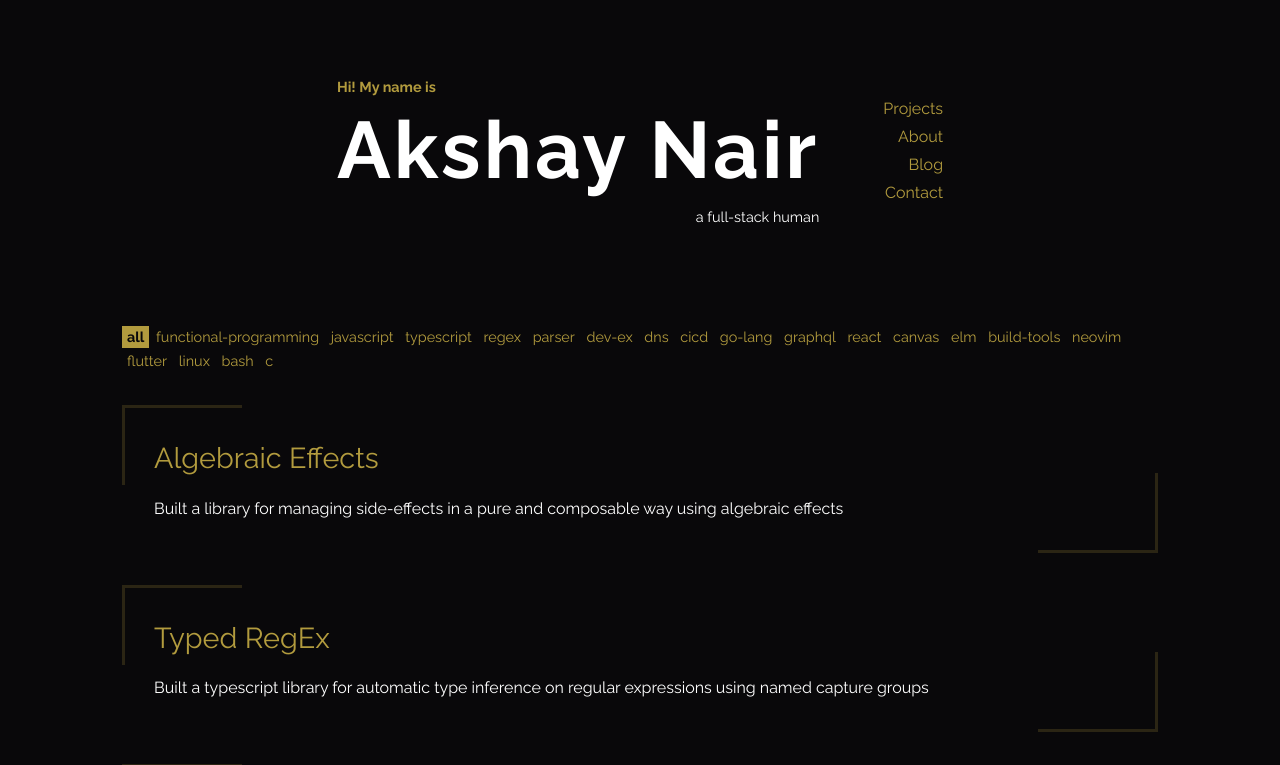
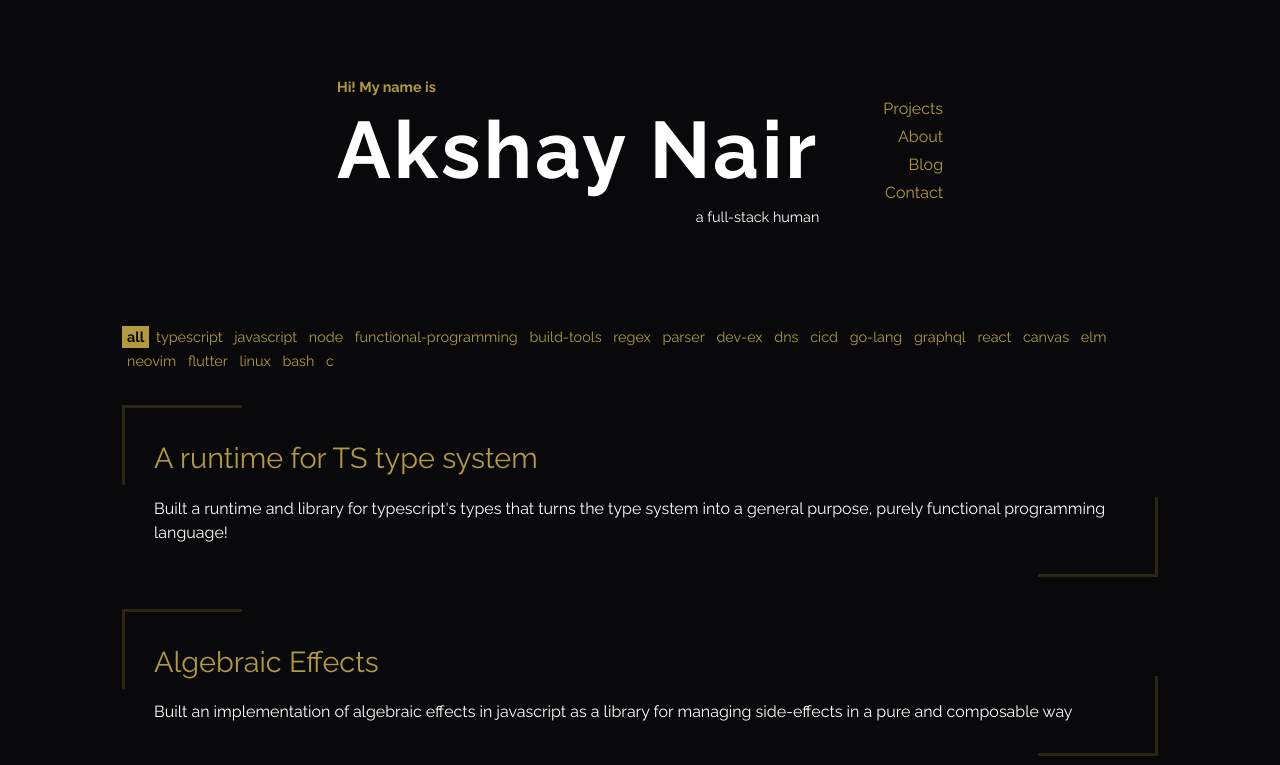
Before and after one commit to phenax/ediblemonad.dev, a Next.js app: page / in a window 1280 px wide. Shown: the top 765 px of the page. Built offline with nearby package versions, Linux system fonts and the light colour scheme.

Commit message:
feat: fixes project list

```diff
--- a/app/page.tsx
+++ b/app/page.tsx
@@ -5,12 +5,13 @@ import styles from './page.module.css'
 import commonStyles from './common.module.css'
 
 const projectIds: Array<keyof typeof projectData> = [
+  'ts-typeslang',
   'algebraic-effects',
+  'elxr',
   'typed-regex',
   'is-a-dev',
   'diary-pwa',
   'pattern-lock-js',
-  'elxr',
   'esbuild-plugin-elm',
   'cmp-graphql',
   'owyn-launcher',
@@ -52,18 +53,16 @@ export default function Home() {
     <main className={styles.main}>
       <div className="mb-5">
         <span
-          className={`font-bold ${styles.tag} ${
-            selectedTags.size === 0 ? styles.tagSelected : ''
-          }`}
+          className={`font-bold ${styles.tag} ${selectedTags.size === 0 ? styles.tagSelected : ''
+            }`}
           onClick={() => setSelectedTags(new Set())}
         >
           all
         </span>
         {tags.map((t) => (
           <span
-            className={`${styles.tag} ${
-              selectedTags.has(t) ? styles.tagSelected : ''
-            }`}
+            className={`${styles.tag} ${selectedTags.has(t) ? styles.tagSelected : ''
+              }`}
             key={t}
             onClick={() =>
               setSelectedTags((s) => {
--- a/data/projects.json
+++ b/data/projects.json
@@ -1,4 +1,17 @@
 {
+  "ts-typeslang": {
+    "title": "A runtime for TS type system",
+    "description": "Built a runtime and library for typescript's types that turns the type system into a general purpose, purely functional programming language!",
+    "tags": [
+      "typescript",
+      "javascript",
+      "node",
+      "functional-programming",
+      "build-tools"
+    ],
+    "link": "https://github.com/phenax/ts-types-runtime"
+  },
+
   "esbuild-plugin-elm": {
     "title": "Esbuild plugin for elm",
     "description": "Built and maintained an esbuild plugin for building elm projects",
@@ -32,7 +45,7 @@
 
   "elxr": {
     "title": "Elxr (list expressions)",
-    "description": "Built a parser+evaluator for a regex-like syntax for generalizing list operations",
+    "description": "Built an implementation of a regex-like syntax that generalizes regex operations for any sequential data structure",
     "tags": [
       "typescript",
       "javascript",
@@ -58,7 +71,7 @@
 
   "algebraic-effects": {
     "title": "Algebraic Effects",
-    "description": "Built a library for managing side-effects in a pure and composable way using algebraic effects",
+    "description": "Built an implementation of algebraic effects in javascript as a library for managing side-effects in a pure and composable way",
     "tags": [
       "functional-programming",
       "javascript",
```
